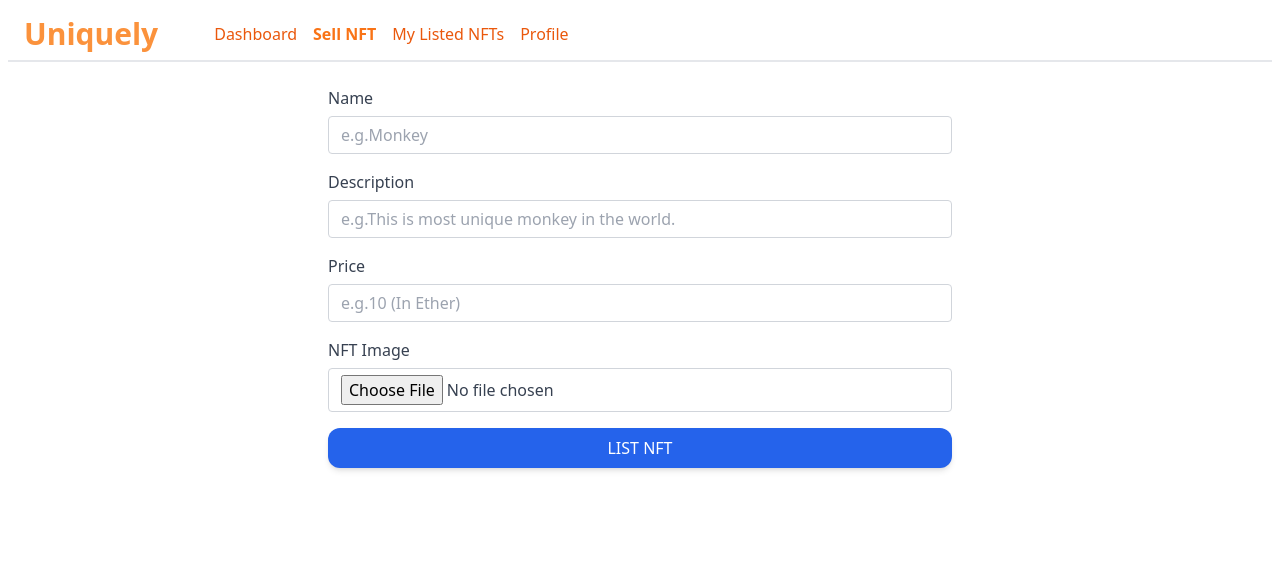
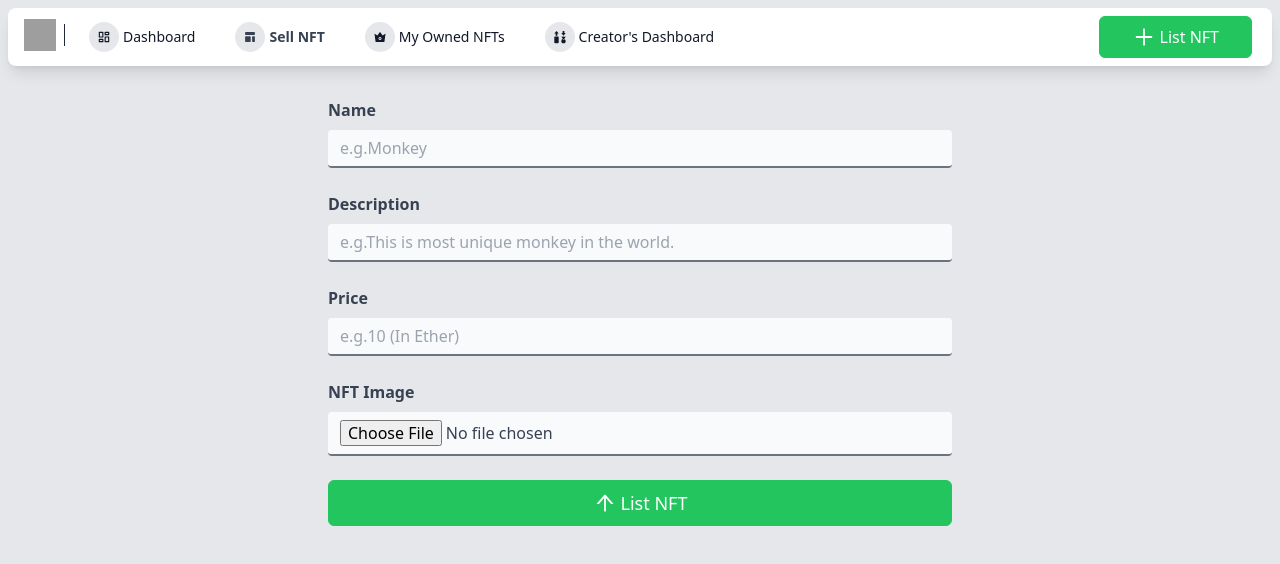
Before and after one commit to SachinCoder1/NFT-Marketplace-DApp, a Next.js app in the folder frontend/: page /sell in a window 1280 px wide. Shown: the top 564 px of the page. Built offline with nearby package versions, Linux system fonts and the light colour scheme; grey boxes are pictures that could not be loaded; what ipfs-http-client would draw is missing.

Commit message:
navbar responsiveness, many styling fixes, sell nft responsive

```diff
--- a/frontend/components/layouts/MainLayout.jsx
+++ b/frontend/components/layouts/MainLayout.jsx
@@ -3,9 +3,9 @@ import Navbar from '../navbar/Navbar'
 
 export default function MainLayout({children}) {
   return (
-    <div>
+    <div className="bg-gray-200 pb-3">
         <Navbar />
-        <main className='px-2 m-2'>
+        <main className='px-2 m-2 min-h-screen'>
             {children}
         </main>
     </div>
--- a/frontend/components/list-item/ListItem.jsx
+++ b/frontend/components/list-item/ListItem.jsx
@@ -10,6 +10,8 @@ import axios from "axios";
 import Card from "../../subcomponents/cards/Card";
 import Input from "../../subcomponents/inputs/Input";
 import Button from "../../subcomponents/btns/Button";
+import { AiOutlineArrowUp } from "react-icons/ai";
+import BtnMain from "../../subcomponents/btns/BtnMain";
 
 const client = ipfsHttpClient("https://ipfs.infura.io:5001/api/v0");
 
@@ -95,7 +97,7 @@ export default function ListItem() {
 
   return (
     <div className="flex justify-center">
-      <div className="w-3/6">
+      <div className="md:w-3/6">
         <form action="">
           <Input
             id="name"
@@ -121,7 +123,7 @@ export default function ListItem() {
           onChange={(e) => {
             console.log(formData.price);
             setFormData({ ...formData, price: e.target.value });
-            console.log(formData)
+            console.log(formData);
           }}
           // value={formData.price}
         />
@@ -142,9 +144,12 @@ export default function ListItem() {
             />
           )}
         </div>
-        <div className="flex justify-center">
-          <Button onClick={listAnItem} text="List NFT" />
-        </div>
+          <BtnMain
+            text="List NFT"
+            icon={<AiOutlineArrowUp className="text-2xl" />}
+            className="w-full text-lg"
+            onClick={listAnItem}
+          />
       </div>
     </div>
   );
--- a/frontend/components/navbar/Navbar.jsx
+++ b/frontend/components/navbar/Navbar.jsx
@@ -1,37 +1,126 @@
-import React from "react";
+import React, { useState } from "react";
 import Logo from "../../subcomponents/logo/Logo";
 import Link from "next/link";
 import { navLinks } from "../../data";
 import { useRouter } from "next/router";
+import {
+  AiOutlineMenuUnfold,
+  AiOutlineMenuFold,
+  AiFillPlusCircle,
+  AiOutlinePlus,
+} from "react-icons/ai";
+import { TbLayoutDashboard } from "react-icons/tb";
+import BtnMain from "../../subcomponents/btns/BtnMain";
 
 export default function Navbar() {
   const router = useRouter();
+  const [isMobileNavOpen, setisMobileNavOpen] = useState(false);
+
+  const handleClick = () => {
+    router.push("/sell");
+    if (isMobileNavOpen) {
+      setisMobileNavOpen(false);
+    }
+  };
   return (
-    <div className="flex justify-between items-center gap-x-10 m-2 p-2 border-b-2">
-      <div className="flex items-center gap-x-10">
-        {/* <div className="!text-3xl text-orange-400 font-bold px-2"> */}
-        <Logo />
-        {/* </div> */}
     <div>
-          {navLinks?.map(({ title, link }, id) => (
+      <div class="flex flex-wrap sys-app-notCollapsed ">
+        <div class="w-full ">
+          <div class="pb-0 py-2 px-2 mx-auto ">
+            <div class="w-full flex justify-between items-center p-2 text-gray-900 bg-white rounded-lg shadow-lg font-medium capitalize">
+              <div>
+                <span class="px-2 mr-2 md:border-r border-gray-800">
+                  <img
+                    src="https://www.freepnglogos.com/uploads/spotify-logo-png/file-spotify-logo-png-4.png"
+                    alt="alt placeholder"
+                    class="w-8 h-8 -mt-1 inline mx-auto"
+                  />
+                </span>
+              </div>
+              <div class="px-2 md:flex gap-x-5 items-center flex-1 text-gray-900 bg-white font-medium capitalize hidden">
+                {navLinks?.map(({ title, link, icon }, id) => (
                   <Link id={id} href={link}>
                     <a
-                className={`${
+                      id={id}
+                      class={`px-2 py-1 flex items-center cursor-pointer hover:bg-gray-200 hover:text-gray-700 text-sm rounded ${
                         router.pathname == link
-                    ? "text-orange-500 py-2 my-2 font-semibold "
-                    : "text-orange-600"
-                }  hover:underline mx-2 text-base `}
-                id={id}
+                          ? "text-gray-700 font-semibold"
+                          : ""
+                      }`}
                     >
-                {title}
+                      <span class="p-2 bg-gray-200 rounded-full">{icon}</span>
+                      <span class="mx-1">{title}</span>
                     </a>
                   </Link>
                 ))}
               </div>
+              <BtnMain
+                text="List NFT"
+                icon={<AiOutlinePlus className="text-2xl" />}
+                className="md:flex hidden "
+                onClick={handleClick}
+              />
+              <div class="md:hidden transition-all mr-3 my-3 cursor-pointer hover:text-gray-700">
+                {isMobileNavOpen ? (
+                  <AiOutlineMenuFold
+                    onClick={() => setisMobileNavOpen(false)}
+                    className="rounded text-2xl"
+                  />
+                ) : (
+                  <AiOutlineMenuUnfold
+                    onClick={() => setisMobileNavOpen(true)}
+                    className="rounded text-2xl"
+                  />
+                )}
               </div>
-      {/* <div>
-        <ConnectButton moralisAuth={false} />
-      </div> */}
+            </div>
+          </div>
+
+          {/* Mobile Navbar */}
+          <div
+            id="navbar"
+            class={`pt-0 absolute top-2 z-100 mx-auto ${
+              isMobileNavOpen ? "translate-x-0" : "-translate-x-full"
+            } transition-all flex-wrap md:hidden`}
+          >
+            <div class="py-[.5px] w-64">
+              <div class="w-full py-4 space-y-6 px-2 text-gray-900 bg-white rounded-lg min-h-screen  text-left capitalize font-medium shadow-lg">
+                <img
+                  src="https://www.freepnglogos.com/uploads/spotify-logo-png/file-spotify-logo-png-4.png"
+                  alt="alt placeholder"
+                  class="w-8 h-8 mx-auto mb-5 "
+                />
+                {navLinks?.map(({ title, link, icon }, id) => (
+                  <Link id={id} href={link}>
+                    <a
+                      id={id}
+                      class={`px-2 flex items-center cursor-pointer hover:bg-gray-200 hover:text-gray-700 text-sm rounded ${
+                        router.pathname == link
+                          ? "text-gray-700 font-semibold"
+                          : ""
+                      }`}
+                    >
+                      <span class="p-2 bg-gray-200 rounded-full">{icon}</span>
+                      <span class="mx-1">{title}</span>
+                    </a>
+                  </Link>
+                ))}
+                <BtnMain
+                  text="List NFT"
+                  icon={<AiOutlinePlus className="text-2xl" />}
+                  className="w-full !rounded-full"
+                  onClick={handleClick}
+                />
+                {/* <span class="relative mr-3 cursor-pointer hover:text-gray-700">
+                  <p class="rounded-full mt-6 text-center border border-blue-500 py-2 px-8 bg-blue-500 hover:bg-blue-700 text-white">
+                    List NFT
+                  </p>
+                </span> */}
+              </div>
+            </div>
+          </div>
+        </div>
+      </div>
     </div>
   );
 }
--- a/frontend/data/nav.js
+++ b/frontend/data/nav.js
@@ -1,18 +1,28 @@
+import {TbLayoutDashboard} from 'react-icons/tb'
+import {HiTemplate} from 'react-icons/hi'
+import {GiSellCard} from 'react-icons/gi'
+import {BiTrendingUp} from 'react-icons/bi'
+import {AiFillCrown} from 'react-icons/ai'
+
 export const navLinks = [
     {
         title: "Dashboard",
-        link: "/"
+        link: "/",
+        icon: <TbLayoutDashboard />
     },
     {
         title: "Sell NFT",
-        link: "/sell"
+        link: "/sell",
+        icon: <HiTemplate />
     },
     {
-        title: "My Listed NFTs",
-        link: "/my-items"
+        title: "My Owned NFTs",
+        link: "/my-items",
+        icon: <AiFillCrown />
     },
     {
-        title: "Profile",
-        link: "/my-listed-items"
+        title: "Creator's Dashboard ",
+        link: "/my-listed-items",
+        icon: <GiSellCard />
     },
 ]
--- a/frontend/package.json
+++ b/frontend/package.json
@@ -9,12 +9,14 @@
     "lint": "next lint"
   },
   "dependencies": {
+    "@ethersproject/transactions": "^5.6.2",
     "axios": "^0.27.2",
     "ethers": "^5.6.9",
     "ipfs-http-client": "50.1.2",
     "next": "12.2.3",
     "react": "18.2.0",
     "react-dom": "18.2.0",
+    "react-icons": "^4.4.0",
     "web3modal": "^1.9.8"
   },
   "devDependencies": {
--- /dev/null
+++ b/frontend/subcomponents/btns/BtnMain.jsx
@@ -0,0 +1,12 @@
+import React from "react";
+
+export default function BtnMain({ icon, text, onClick, className }) {
+  return (
+    <button
+      onClick={onClick}
+      class={`relative mr-3 cursor-pointer hover:text-gray-100 rounded-md flex items-center justify-center gap-x-1 text-center border border-green-500 py-2 px-8 bg-green-500 hover:bg-green-600 active:bg-green-700 text-white ${className}`}
+    >
+      {icon && icon} {text}
+    </button>
+  );
+}
--- a/frontend/subcomponents/cards/Card.jsx
+++ b/frontend/subcomponents/cards/Card.jsx
@@ -1,8 +1,11 @@
 import React from "react";
 import { ethers } from "ethers";
 import Link from "next/link";
+import {AiOutlineArrowRight} from 'react-icons/ai'
+import { useRouter } from 'next/router';
 
 export default function Card({ nft, showBtn = true, onClick }) {
+  const router = useRouter();
   return (
     <div className="max-w-sm bg-white border border-gray-200 rounded-lg shadow-md shadow-gray-400">
         <Link href={`/${nft.tokenId}`}>
@@ -17,27 +20,33 @@ export default function Card({ nft, showBtn = true, onClick }) {
           {nft.price.toString()} ETH
         </h5>
         {showBtn && (
-          <button
-            onClick={onClick}
-            className="inline-flex items-center py-2 px-3 text-sm font-medium text-center text-white bg-blue-700 rounded-lg hover:bg-blue-800 focus:ring-4 focus:outline-none focus:ring-blue-300 dark:bg-blue-600 dark:hover:bg-blue-700 dark:focus:ring-blue-800"
-          >
-            View Details
-            <svg
-              aria-hidden="true"
-              className="ml-2 -mr-1 w-4 h-4"
-              fill="currentColor"
-              viewBox="0 0 20 20"
-              xmlns="http://www.w3.org/2000/svg"
-            >
-              <path
-                fill-rule="evenodd"
-                d="M10.293 3.293a1 1 0 011.414 0l6 6a1 1 0 010 1.414l-6 6a1 1 0 01-1.414-1.414L14.586 11H3a1 1 0 110-2h11.586l-4.293-4.293a1 1 0 010-1.414z"
-                clip-rule="evenodd"
-              ></path>
-            </svg>
-          </button>
+          <BtnMain
+          text="View More"
+          icon={<AiOutlineArrowRight className="text-2xl" />}
+          className="w-full"
+          onClick={() => router.push(`/${nft.tokenId}`)}
+        />
         )}
       </div>
     </div>
+
+
+
+
+
+
+
+
+
+
+
+
+
+
+
+
+    // Anothrt Navbar
+
+
   );
 }
--- a/frontend/subcomponents/inputs/Input.jsx
+++ b/frontend/subcomponents/inputs/Input.jsx
@@ -9,11 +9,11 @@ export default function Input({
   //   value,
 }) {
   return (
-    <div className="flex justify-center my-4">
+    <div className="flex justify-center my-6">
       <div className="flex flex-col w-full">
         <label
           for={id}
-          className="form-label inline-block mb-1.5 text-gray-700"
+          className="block text-gray-700 text-base font-semibold mb-2"
         >
           {label}
         </label>
@@ -21,7 +21,7 @@ export default function Input({
           type={type}
           name={id}
           id={id}
-          className="form-control block w-full px-3 py-1.5 text-base font-normal text-gray-700 bg-white bg-clip-padding border border-solid border-gray-300 rounded transition ease-in-out m-0 focus:text-gray-700 focus:bg-white focus:border-blue-600 focus:outline-orange-500"
+          className="leading-tight block w-full px-3 py-2 text-base font-normal text-gray-700 bg-slate-50 -clip-padding border-b-2 border-solid border-gray-500 rounded transition ease-in-out m-0 focus:text-gray-700 focus:bg-white focus:border-blue-600 focus:outline-green-500"
           placeholder={placeholder}
           //   value={value}
           onChange={onChange}
```
Also changed, not shown: frontend/components/dashboard/AllNFTs.jsx (+7 -7 lines), 1 other file (tests, documents, lock files or other folders). Lines whose indentation alone changed are shown as unchanged.
